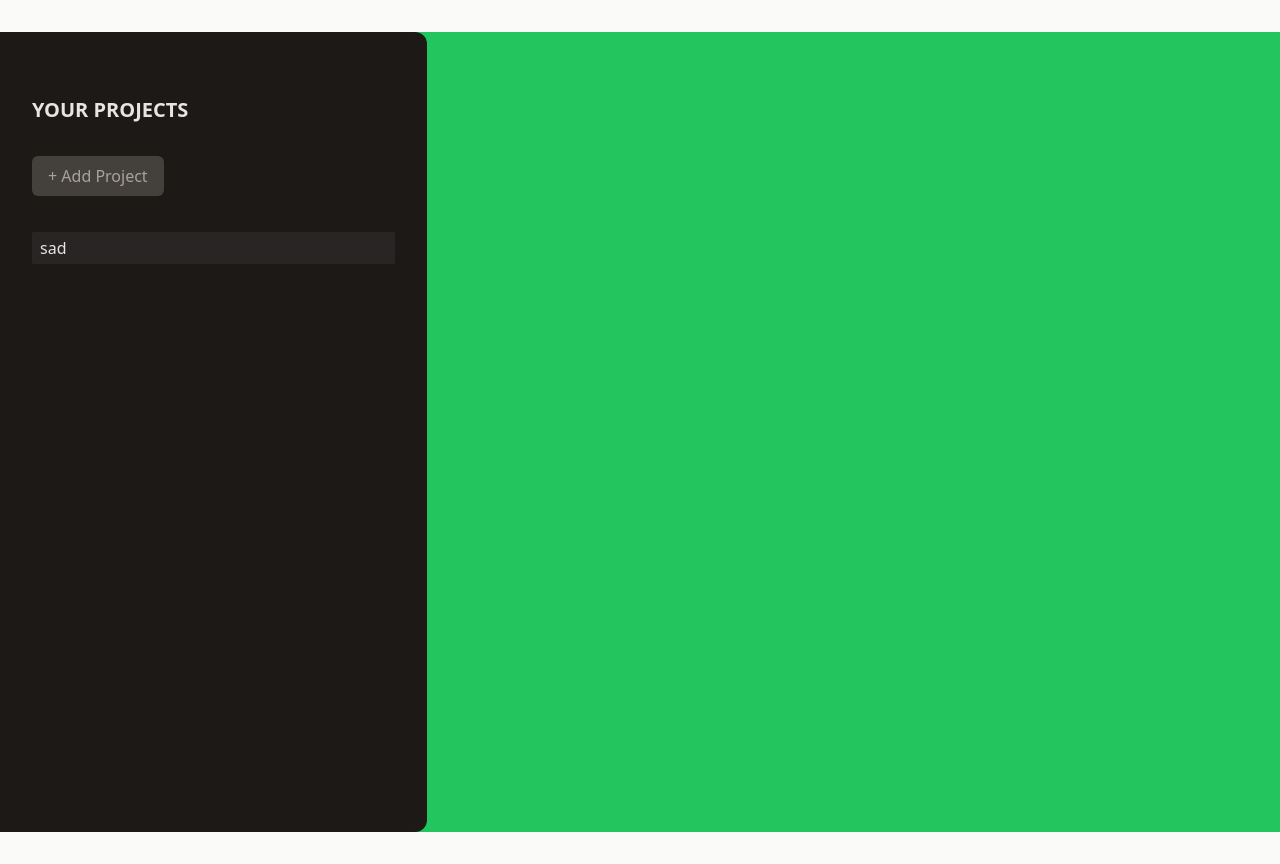
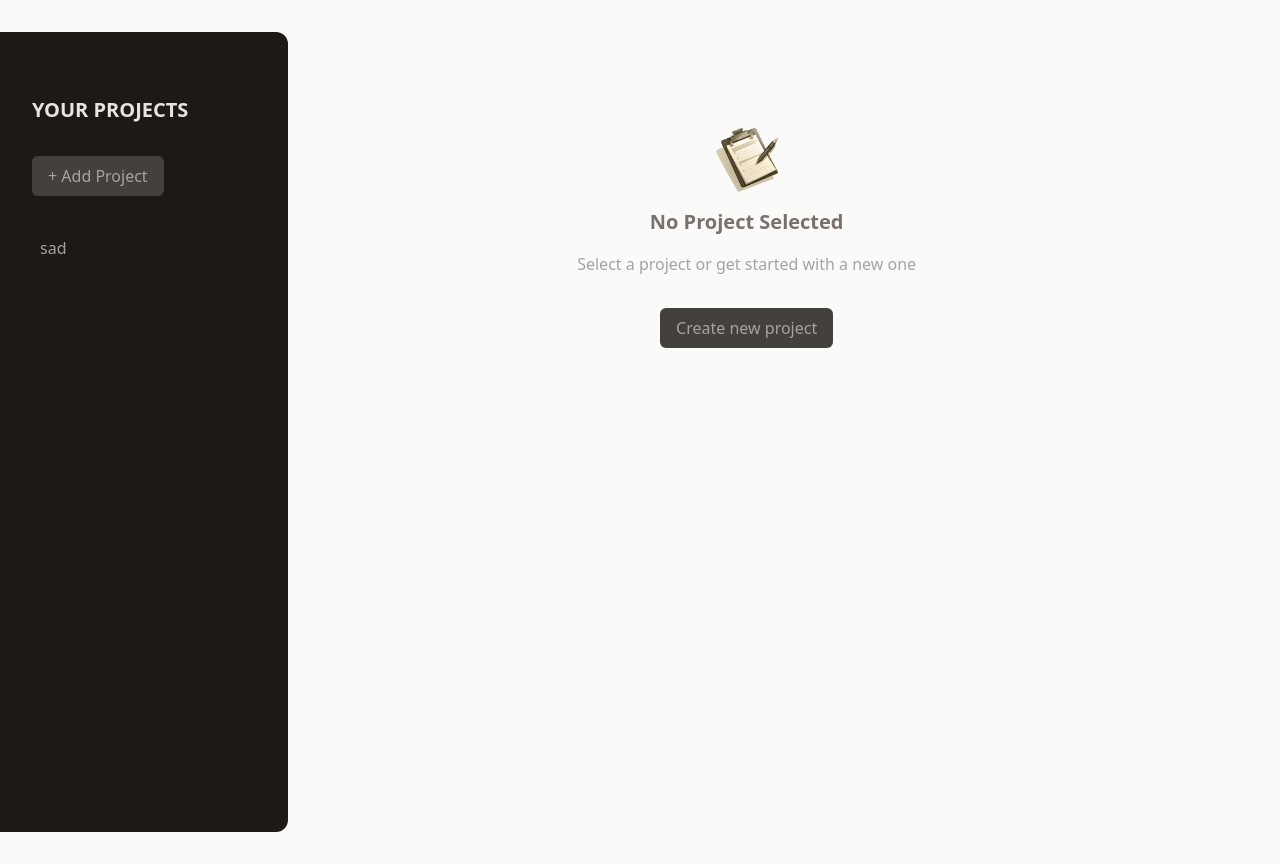
Before and after one commit to rhtjddls123/udemy-react-maximilian, a React (Vite) app in the folder refs-demo-project/: page / in a window 1280 px wide. Built offline with nearby package versions, Linux system fonts and the light colour scheme.

Commit message:
style: NewProject 컴포넌트 스타일링

```diff
--- a/refs-demo-project/src/App.tsx
+++ b/refs-demo-project/src/App.tsx
@@ -1,10 +1,12 @@
 import "./App.css";
+import NewProject from "./components/NewProject";
 import SideBar from "./components/SideBar";
 
 function App() {
   return (
-    <main className="w-full my-8 bg-green-500 h-screen flex gap-8">
+    <main className="my-8 h-screen flex gap-8">
       <SideBar />
+      <NewProject />
     </main>
   );
 }
--- /dev/null
+++ b/refs-demo-project/src/components/NewProject.tsx
@@ -0,0 +1,22 @@
+import noPojectImage from "../assets/no-projects.png";
+
+const NewProject = () => {
+  return (
+    <div className="mt-24 text-center w-2/3">
+      <img
+        className="w-16 h-16 mx-auto object-contain"
+        src={noPojectImage}
+        alt="no-projects-image"
+      />
+      <h2 className="text-stone-500 text-xl font-bold my-4">No Project Selected</h2>
+      <p className="text-stone-400 mb-4">Select a project or get started with a new one</p>
+      <p className="mt-8">
+        <button className="bg-stone-700 text-stone-400 py-2 px-4 rounded-md hover:bg-stone-600 hover:text-stone-100">
+          Create new project
+        </button>
+      </p>
+    </div>
+  );
+};
+
+export default NewProject;
--- a/refs-demo-project/src/components/SideBar.tsx
+++ b/refs-demo-project/src/components/SideBar.tsx
@@ -1,6 +1,6 @@
 const SideBar = () => {
   return (
-    <aside className="bg-stone-900 w-1/3 py-16 px-8 flex flex-col rounded-r-xl">
+    <aside className="bg-stone-900 w-1/3 py-16 px-8 flex flex-col rounded-r-xl md:w-72">
       <h2 className="text-stone-200 font-bold text-xl mb-8 uppercase">YOUR PROJECTS</h2>
       <div>
         <button className="bg-stone-700 py-2 px-4 rounded-md text-stone-400 hover:bg-stone-600 hover:text-stone-100">
@@ -9,7 +9,7 @@ const SideBar = () => {
       </div>
       <ul className="mt-8">
         <li>
-          <button className="bg-stone-800 text-stone-200 w-full text-left my-1 px-2 py-1 rounded-sm">
+          <button className="text-stone-400 hover:bg-stone-800 hover:text-stone-200 w-full text-left my-1 px-2 py-1 rounded-sm">
             sad
           </button>
         </li>
```
